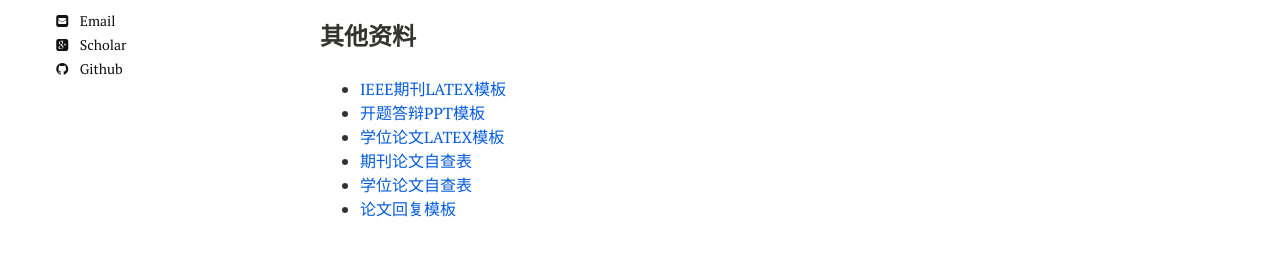
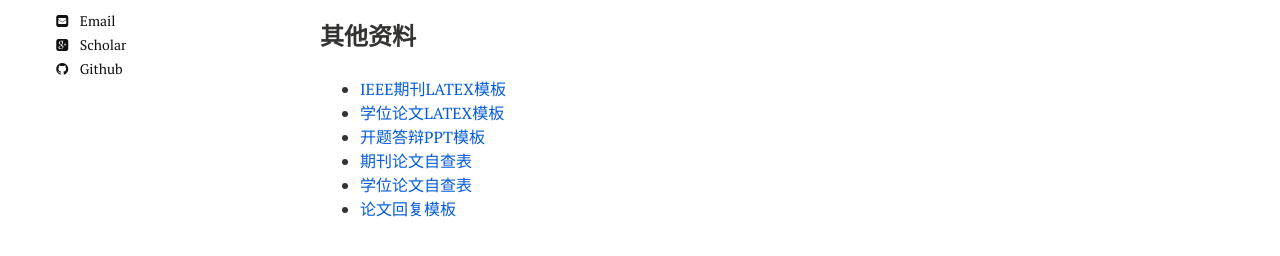
Before and after one commit to xianchaoxiu/xianchaoxiu.github.io, a Jekyll site: the page built from chinese/reading/what/index.md, in a window 1280 px wide. Shown: the part 272-528 px from the top of the page. Built offline with Jekyll 4.4.1, drawn with Linux system fonts in a browser that asks for light colours; nearby versions of some CDN libraries.

Commit message:
Update index.md

```diff
--- a/chinese/reading/what/index.md
+++ b/chinese/reading/what/index.md
@@ -13,8 +13,8 @@ share: false
 
 ### 其他资料
 * <a href="https://www.overleaf.com/latex/templates/ieee-for-journals-template-with-bibtex-example-files-included/hjbyjvncdmpx" class="textlink" target="_blank"> IEEE期刊LATEX模板 <br>
+* <a href="https://www.overleaf.com/latex/templates/shuthesis-thesis-template-for-shanghai-university/fqdhvtkggqzv" class="textlink" target="_blank">  学位论文LATEX模板 <br>
 * <a href="../what/kaiti.pptx" class="textlink" target="_blank">  开题答辩PPT模板 <br>
-* <a href="https://www.overleaf.com/latex/templates/shuthesis-thesis-template-for-shanghai-university/fqdhvtkggqzv" class="textlink" target="_blank">  学位论文LATEX模板 <br>
 * <a href="../what/paper.pdf" class="textlink" target="_blank">  期刊论文自查表 <br>
 * <a href="../what/thesis.pdf" class="textlink" target="_blank">  学位论文自查表 <br>
 * <a href="../what/reply.pdf" class="textlink" target="_blank">  论文回复模板 <br>
```
